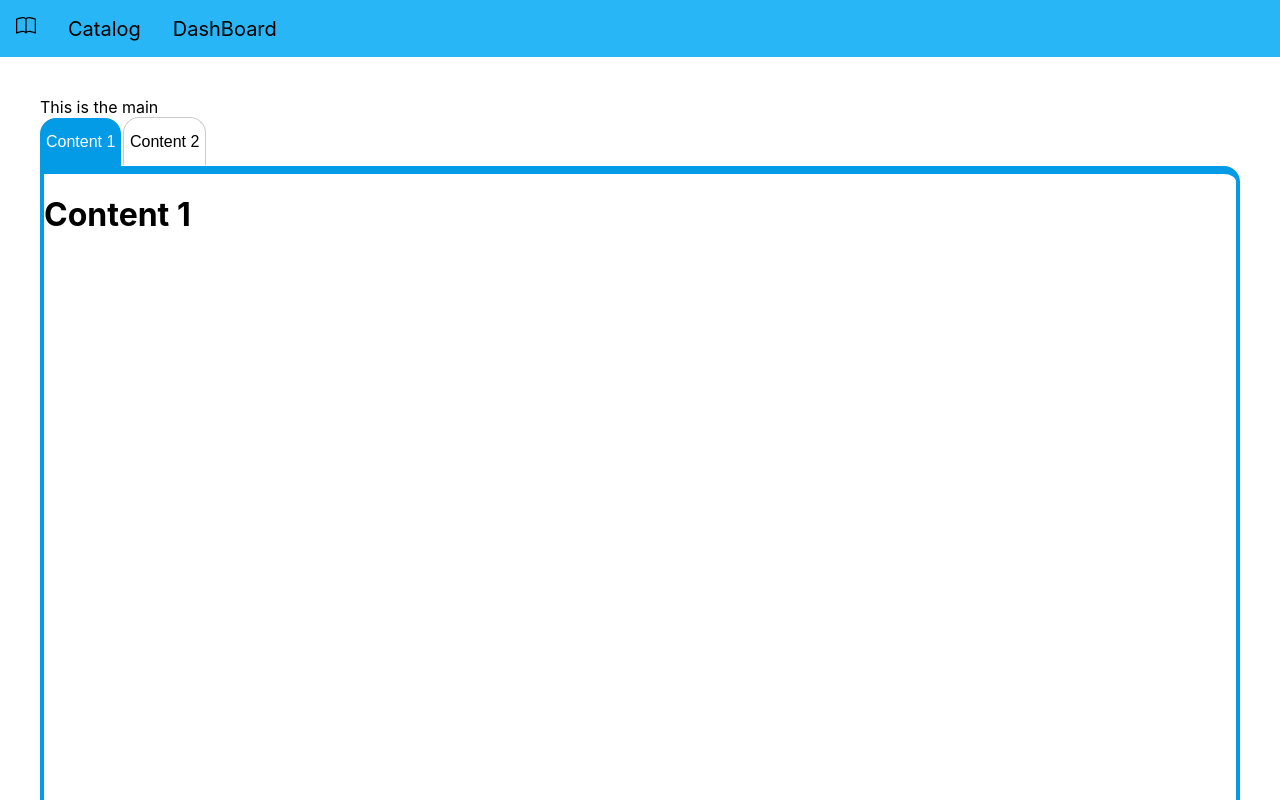
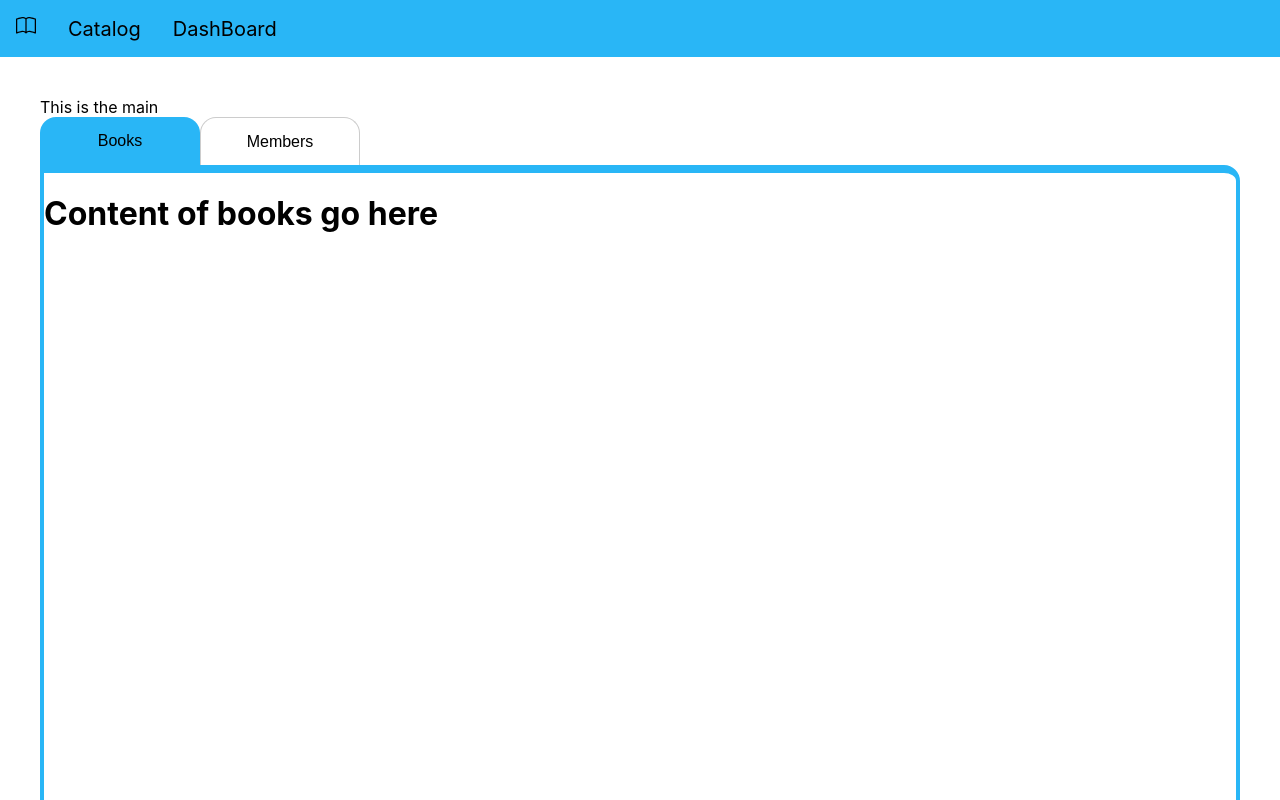
Before and after one commit to sajani-p/LMS, a React (Create React App) app: page / in a window 1280 px wide. Shown: the top 800 px of the page. Built offline with nearby package versions, Linux system fonts and the light colour scheme.

Commit message:
Build tabs contents and tab button container

```diff
--- a/src/App.js
+++ b/src/App.js
@@ -43,7 +43,9 @@
           <Dashboard/>
       </Main>
 
-      <Footer>This is the footer</Footer>
+      <Footer>
+        Copyright {new Date().getFullYear()} &copy; Spark Academy{" "}
+      </Footer>
     </ThemeProvider>
   );
 }
--- a/src/components/Layout.js
+++ b/src/components/Layout.js
@@ -8,4 +8,6 @@
 export const Footer = styled.footer`
     display: flex;
     justify-content: center;
+    padding: 1em;
+    border-top: 1px solid #ccc;
 `;
--- a/src/components/Tabs.js
+++ b/src/components/Tabs.js
@@ -1,9 +1,20 @@
+import React, { useState } from "react";
+
 import styled from "styled-components";
 
-export const Tabs = styled.div`
+export const TabsContainer = styled.div`
     overflow: hidden;
     background: #fff;
     height: 100%;
+`;
+
+const TabButtonContainer = styled.div`
+    display: flex;
+
+    > * {
+        flex: 1 1 0;
+        max-width: 10em;
+    }
 `;
 
 export const Tab = styled.button`
@@ -11,23 +22,22 @@
     outline: none;
     cursor: pointer;
     position: relative;
-    margin-right: 0.1rem;
     font-size: 1em;
     border: ${(props) => (props.active ? "" : "1px solid #ccc")};
     border-bottom: none;
-    background-color: ${(props) => (props.active ? "#039be5" : "#fff")};
+    background-color: ${(props) => (props.active ? props.theme.primary.main : "#fff")};
     height: 3em;
-    color: ${(props) => (props.active ? "#fff" : "#000")};
+    color: ${(props) => props.theme.primary.textColor };
     border-top-left-radius: 1em;
     border-top-right-radius: 1em;
     :hover {
-        background-color: #4fc3f7;
+        background-color: ${(props) => props.theme.primary.light };
     }
 `;
 
-export const TabContent = styled.div`
-    border: 0.25em solid #039be5;
-    border-top: 0.5em solid #039be5;
+export const TabContents = styled.div`
+    border: 0.25em solid ${(props) => props.theme.primary.main };
+    border-top: 0.5em solid ${(props) => props.theme.primary.main };
     border-top-right-radius: 1em;
     border-bottom-left-radius: 1em;
     border-bottom-right-radius: 1em;
@@ -35,5 +45,37 @@
 `;
 
 export const Content = styled.div`
-    ${(props) => (props.active ? "" : "display: none")}
+    ${(props) => (props.active ? "" : "display: none")};
 `;
+
+export default function Tabs(props) {
+    const { contents } = props;
+
+    const [active, setActive] = useState(0);
+
+    const handleClick = (event) => {
+        const index = parseInt(event.target.id , 0);
+        if (index !== active) {
+            setActive(index);
+        }
+    };
+
+    return (
+        <TabsContainer>
+            <TabButtonContainer>
+                {contents.map((content, index) => (
+                    <Tab onClick={handleClick} active={active === index} id = {index}>
+                        {content.title}
+                    </Tab>
+                ))}
+            </TabButtonContainer>
+            <TabContents>
+                {contents.map((content, index) => (
+                    <Content active={active === index}>
+                        {content.elements}
+                    </Content>
+                ))}
+            </TabContents>
+        </TabsContainer>
+    );
+}
--- a/src/containers/Dashboard.js
+++ b/src/containers/Dashboard.js
@@ -1,35 +1,16 @@
-import React, { useState } from 'react';
+import React from 'react';
 
-import { Content, Tab, TabContent, Tabs } from "../components/Tabs";
+import Tabs  from "../components/Tabs";
 
 const Dashboard = () => {
-    const [active, setActive] = useState(0);
-
-    const handleClick = (event) => {
-        const index = parseInt(event.target.id , 0);
-        if (index !== active) {
-            setActive(index);
-        }
-    };
+    const contents = [
+        {title: "Books", elements: <h1>Content of books go here</h1>},
+        {title: "Members", elements: <h1>Content of members go here</h1>},
+    ]
 
     return (
-        <Tabs>
-            <Tab id={0} onClick={handleClick} active = {active === 0}>
-                Content 1
-            </Tab>
-            <Tab id={1} onClick={handleClick} active = {active === 1}>
-                Content 2
-            </Tab>
-            <TabContent>
-                <Content active = {active === 0 }>
-                    <h1>Content 1</h1>
-                </Content>
-                <Content active = {active === 1 }>
-                    <h1>Content 2</h1>
-                </Content>
-            </TabContent>
-        </Tabs>
-    )
-}
+        <Tabs contents={contents} />
+    );
+};
 
 export default Dashboard
```
